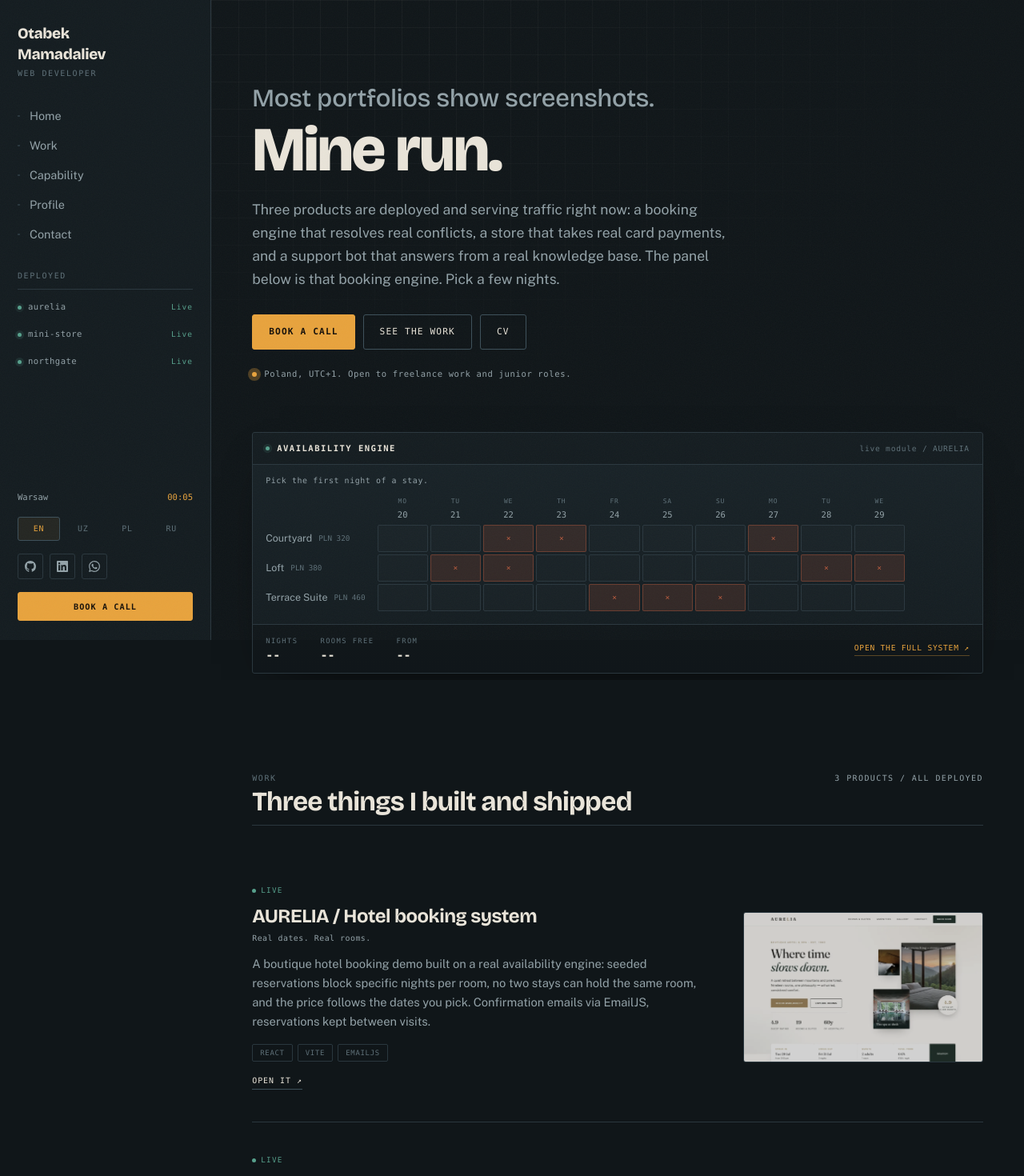
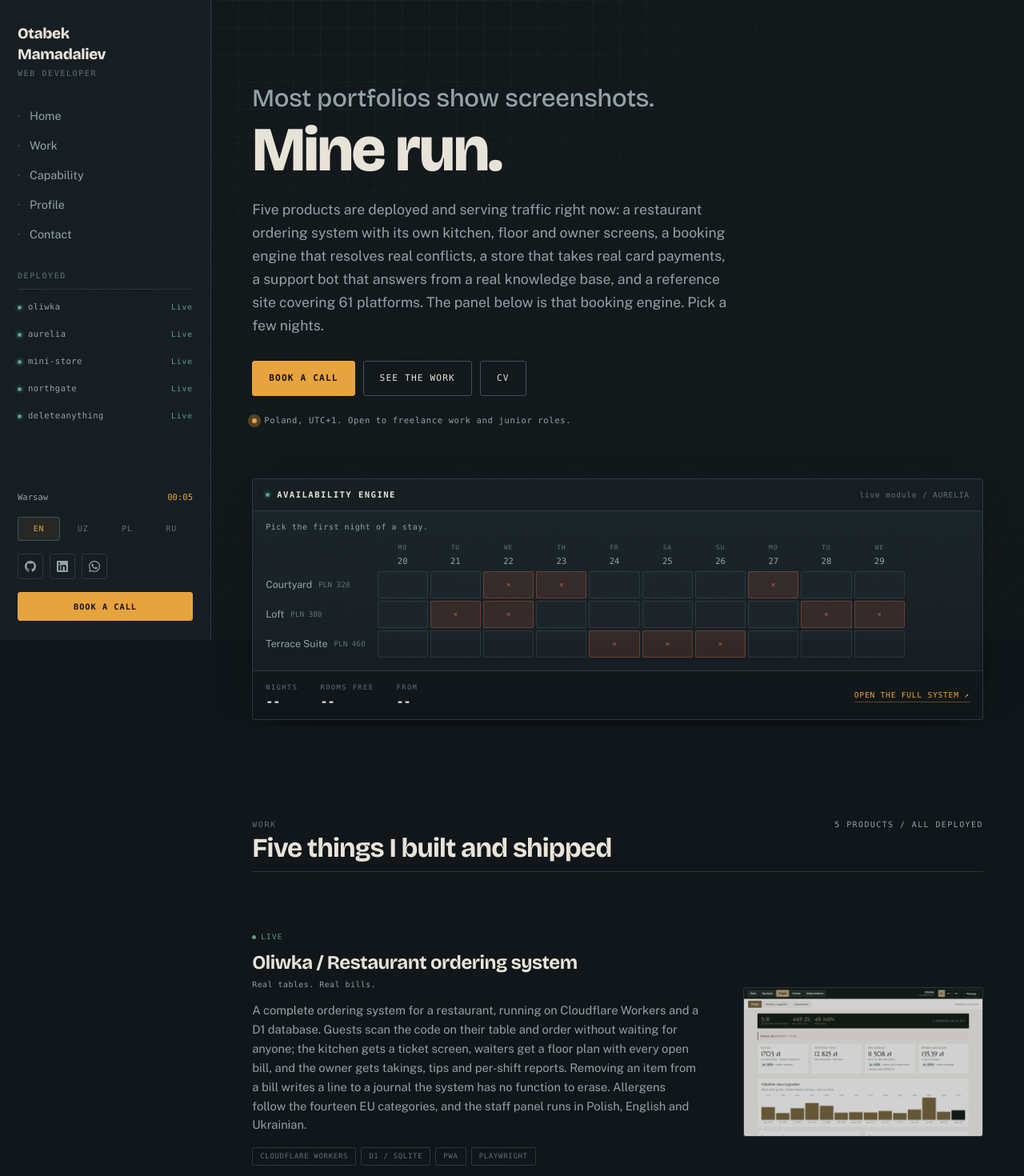
Before and after one commit to otabekmamadaliev/otabek-portfolio, a React (Vite) app: page / in a window 1280 px wide. Shown: the top 1470 px of the page at 80% size. Built offline with nearby package versions, Linux system fonts and the light colour scheme; a web font is replaced by a local one.

Commit message:
Add the ordering system and Delete Anything to the work section (#20)

```diff
--- a/src/components/Projects.jsx
+++ b/src/components/Projects.jsx
@@ -1,12 +1,21 @@
 import Reveal from './Reveal.jsx'
 import SectionHead from './SectionHead.jsx'
 import { useLang } from '../i18n/lang.jsx'
+import oliwkaShot from '../assets/projects/oliwka.webp'
 import aureliaShot from '../assets/projects/aurelia.webp'
 import ministoreShot from '../assets/projects/ministore.webp'
 import widgetShot from '../assets/projects/widget.webp'
+import deleteanythingShot from '../assets/projects/deleteanything.webp'
 
 // Structure and links live here; translatable copy comes from i18n by index.
+// Order is deliberate: the ordering system leads because it is the only one
+// with a backend of its own, and the last three are the React demos.
 const META = [
+  {
+    tags: ['Cloudflare Workers', 'D1 / SQLite', 'PWA', 'Playwright'],
+    href: 'https://github.com/otabekmamadaliev/oliwka-zamowienia',
+    shot: oliwkaShot,
+  },
   {
     tags: ['React', 'Vite', 'EmailJS'],
     href: 'https://aurelia-booking.vercel.app',
@@ -21,6 +30,11 @@ const META = [
     tags: ['React', 'Vite', 'Gemini API', 'Shadow DOM'],
     href: 'https://ai-support-widget-sand.vercel.app',
     shot: widgetShot,
+  },
+  {
+    tags: ['Node.js', 'No dependencies', 'Own build pipeline', 'SEO'],
+    href: 'https://deleteanything.com',
+    shot: deleteanythingShot,
   },
 ]
 
--- a/src/components/Rail.jsx
+++ b/src/components/Rail.jsx
@@ -10,12 +10,15 @@ const NAV = [
   { key: 'contact', href: '#contact' },
 ]
 
-// The three products that are actually deployed and serving traffic.
-// This is the rail's reason to exist: it reports real state.
+// The products that are actually deployed and serving traffic.
+// This is the rail's reason to exist: it reports real state, so nothing
+// goes in this list that is not reachable right now.
 const SERVICES = [
+  { name: 'oliwka', href: 'https://github.com/otabekmamadaliev/oliwka-zamowienia' },
   { name: 'aurelia', href: 'https://aurelia-booking.vercel.app' },
   { name: 'mini-store', href: 'https://mini-store-olive.vercel.app' },
   { name: 'northgate', href: 'https://ai-support-widget-sand.vercel.app' },
+  { name: 'deleteanything', href: 'https://deleteanything.com' },
 ]
 
 const PROFILES = [
--- a/src/i18n/translations.js
+++ b/src/i18n/translations.js
@@ -23,7 +23,7 @@ export const translations = {
     },
     sections: {
       work: 'Work',
-      workDatum: '3 products / all deployed',
+      workDatum: '5 products / all deployed',
       capability: 'Capability',
       capabilityDatum: 'What I ship',
       profile: 'Profile',
@@ -34,7 +34,7 @@ export const translations = {
     hero: {
       headline1: 'Most portfolios show screenshots.',
       headline2: 'Mine run.',
-      sub: 'Three products are deployed and serving traffic right now: a booking engine that resolves real conflicts, a store that takes real card payments, and a support bot that answers from a real knowledge base. The panel below is that booking engine. Pick a few nights.',
+      sub: 'Five products are deployed and serving traffic right now: a restaurant ordering system with its own kitchen, floor and owner screens, a booking engine that resolves real conflicts, a store that takes real card payments, a support bot that answers from a real knowledge base, and a reference site covering 61 platforms. The panel below is that booking engine. Pick a few nights.',
       viewWork: 'See the work',
       downloadCv: 'CV',
       bookCall: 'Book a call',
@@ -58,9 +58,15 @@ export const translations = {
       seeFull: 'Open the full system',
     },
     projects: {
-      title: 'Three things I built and shipped',
+      title: 'Five things I built and shipped',
       open: 'Open it',
       items: [
+        {
+          status: 'Live',
+          artLabel: 'Real tables. Real bills.',
+          title: 'Oliwka / Restaurant ordering system',
+          desc: 'A complete ordering system for a restaurant, running on Cloudflare Workers and a D1 database. Guests scan the code on their table and order without waiting for anyone; the kitchen gets a ticket screen, waiters get a floor plan with every open bill, and the owner gets takings, tips and per-shift reports. Removing an item from a bill writes a line to a journal the system has no function to erase. Allergens follow the fourteen EU categories, and the staff panel runs in Polish, English and Ukrainian.',
+        },
         {
           status: 'Live',
           artLabel: 'Real dates. Real rooms.',
@@ -78,6 +84,12 @@ export const translations = {
           artLabel: 'Real answers. Real time.',
           title: 'Northgate / AI support chatbot',
           desc: "An embeddable support chatbot that drops onto any website with one script tag. It answers only from the business's own knowledge base, politely declines everything else, and routes emergencies to the phone. Replies stream in live, the API key stays server-side in a Vercel function, and the widget renders in a shadow root so the host page's CSS cannot touch it.",
+        },
+        {
+          status: 'Live',
+          artLabel: 'Real steps. Checked links.',
+          title: 'Delete Anything / account deletion guides',
+          desc: 'A reference site covering how to close an account on 61 platforms, plus what people need on the way out: a data-export checklist, how long each service actually takes to erase you, and templates. No framework and no dependencies — a build script I wrote generates the site, validates the HTML and follows every outbound link before anything ships, so a guide never sends you to a page that moved.',
         },
       ],
     },
@@ -157,7 +169,7 @@ export const translations = {
     },
     sections: {
       work: 'Ishlar',
-      workDatum: '3 ta mahsulot / barchasi jonli',
+      workDatum: '5 ta mahsulot / barchasi jonli',
       capability: "Ko'nikmalar",
       capabilityDatum: 'Men nima qilaman',
       profile: 'Profil',
@@ -168,7 +180,7 @@ export const translations = {
     hero: {
       headline1: "Ko'pchilik portfolioda skrinshot ko'rsatadi.",
       headline2: 'Meniki ishlaydi.',
-      sub: "Uchta mahsulot hozir ishlab turibdi: haqiqiy bandlikni hal qiladigan bron tizimi, haqiqiy karta to'lovlarini qabul qiladigan do'kon va haqiqiy bilimlar bazasidan javob beradigan yordam boti. Quyidagi panel — o'sha bron tizimi. Bir necha kecha tanlab ko'ring.",
+      sub: "Beshta mahsulot hozir ishlab turibdi: oshxona, zal va egasi uchun alohida ekranlari bo'lgan restoran buyurtma tizimi, haqiqiy bandlikni hal qiladigan bron tizimi, haqiqiy karta to'lovlarini qabul qiladigan do'kon, haqiqiy bilimlar bazasidan javob beradigan yordam boti va 61 ta platformani qamrab olgan ma'lumot sayti. Quyidagi panel — o'sha bron tizimi. Bir necha kecha tanlab ko'ring.",
       viewWork: "Ishlarni ko'rish",
       downloadCv: 'CV',
       bookCall: 'Suhbat belgilash',
@@ -192,9 +204,15 @@ export const translations = {
       seeFull: "To'liq tizimni ochish",
     },
     projects: {
-      title: 'Men yaratgan va ishga tushirgan uchta narsa',
+      title: 'Men yaratgan va ishga tushirgan beshta narsa',
       open: 'Ochish',
       items: [
+        {
+          status: 'Jonli',
+          artLabel: 'Haqiqiy stollar. Haqiqiy hisoblar.',
+          title: 'Oliwka / restoran buyurtma tizimi',
+          desc: "Cloudflare Workers va D1 ma'lumotlar bazasida ishlaydigan to'liq restoran buyurtma tizimi. Mehmon stolidagi kodni skanerlaydi va hech kimni kutmasdan buyurtma beradi; oshxona chek ekranini, ofitsiantlar barcha ochiq hisoblari bilan zal sxemasini, egasi esa tushum, choychaqa va har bir smena bo'yicha hisobotlarni oladi. Hisobdan pozitsiya olib tashlansa, jurnalga yozuv tushadi — tizimda uni o'chiradigan funksiya yo'q. Allergenlar Yevropa Ittifoqining o'n to'rtta toifasiga muvofiq, xodimlar paneli esa polyak, ingliz va ukrain tillarida ishlaydi.",
+        },
         {
           status: 'Jonli',
           artLabel: 'Haqiqiy sanalar. Haqiqiy xonalar.',
@@ -212,6 +230,12 @@ export const translations = {
           artLabel: 'Haqiqiy javoblar. Real vaqtda.',
           title: 'Northgate / AI yordam chatboti',
           desc: "Bitta skript tegi bilan istalgan saytga o'rnatiladigan yordam chatboti. U faqat biznesning o'z bilimlar bazasidan javob beradi — xizmatlar, narxlar, ish vaqti — qolgan savollarni xushmuomalalik bilan rad etadi va shoshilinch holatlarda telefon raqamini beradi. Javoblar jonli oqim tarzida keladi, API kalit Vercel funksiyasida server tomonida qoladi, vidjet esa shadow DOM ichida ishlaydi — saytning CSS'i unga ta'sir qila olmaydi.",
+        },
+        {
+          status: 'Jonli',
+          artLabel: 'Haqiqiy qadamlar. Tekshirilgan havolalar.',
+          title: "Delete Anything / akkauntni o'chirish bo'yicha qo'llanmalar",
+          desc: "61 ta platformada akkauntni qanday yopish kerakligini tushuntiradigan ma'lumot sayti, shuningdek ketishdan oldin kerak bo'ladigan narsalar: ma'lumotlarni yuklab olish ro'yxati, har bir xizmat sizni qancha vaqtda o'chirishi va shablonlar. Freymvork ham, tashqi kutubxona ham yo'q — o'zim yozgan skript saytni yig'adi, HTML'ni tekshiradi va e'lon qilishdan oldin har bir tashqi havolani ochib ko'radi, shunda qo'llanma ko'chib ketgan sahifaga yo'naltirmaydi.",
         },
       ],
     },
@@ -298,7 +322,7 @@ export const translations = {
     },
     sections: {
       work: 'Prace',
-      workDatum: '3 produkty / wszystkie działają',
+      workDatum: '5 produktów / wszystkie działają',
       capability: 'Umiejętności',
       capabilityDatum: 'Co realnie robię',
       profile: 'Profil',
@@ -309,7 +333,7 @@ export const translations = {
     hero: {
       headline1: 'Większość portfolio pokazuje zrzuty ekranu.',
       headline2: 'Moje działa.',
-      sub: 'Trzy produkty działają w tej chwili: silnik rezerwacji, który naprawdę rozwiązuje konflikty, sklep przyjmujący prawdziwe płatności kartą i bot wsparcia odpowiadający z prawdziwej bazy wiedzy. Panel poniżej to ten silnik rezerwacji. Wybierz kilka nocy.',
+      sub: 'Pięć produktów działa w tej chwili: system zamówień dla restauracji z osobnymi ekranami kuchni, sali i właściciela, silnik rezerwacji, który naprawdę rozwiązuje konflikty, sklep przyjmujący prawdziwe płatności kartą, bot wsparcia odpowiadający z prawdziwej bazy wiedzy i serwis opisujący 61 platform. Panel poniżej to ten silnik rezerwacji. Wybierz kilka nocy.',
       viewWork: 'Zobacz prace',
       downloadCv: 'CV',
       bookCall: 'Umów rozmowę',
@@ -333,9 +357,15 @@ export const translations = {
       seeFull: 'Otwórz pełny system',
     },
     projects: {
-      title: 'Trzy rzeczy, które zbudowałem i wdrożyłem',
+      title: 'Pięć rzeczy, które zbudowałem i wdrożyłem',
       open: 'Otwórz',
       items: [
+        {
+          status: 'Działa',
+          artLabel: 'Prawdziwe stoliki. Prawdziwe rachunki.',
+          title: 'Oliwka / system zamówień dla restauracji',
+          desc: 'Kompletny system zamawiania dla restauracji, działający na Cloudflare Workers i bazie D1. Gość skanuje kod na swoim stoliku i zamawia, nie czekając na nikogo; kuchnia dostaje ekran z bonami, kelnerzy plan sali ze wszystkimi otwartymi rachunkami, a właściciel utarg, napiwki i raporty z każdej zmiany. Zdjęcie pozycji z rachunku zapisuje wpis w dzienniku, którego system nie ma jak skasować. Alergeny zgodnie z czternastoma kategoriami unijnymi, a panel personelu działa po polsku, angielsku i ukraińsku.',
+        },
         {
           status: 'Działa',
           artLabel: 'Prawdziwe daty. Prawdziwe pokoje.',
@@ -353,6 +383,12 @@ export const translations = {
           artLabel: 'Prawdziwe odpowiedzi. Na żywo.',
           title: 'Northgate / czatbot wsparcia AI',
           desc: 'Czatbot wsparcia, który dodaje się do dowolnej strony jednym tagiem skryptu. Odpowiada wyłącznie na podstawie bazy wiedzy firmy — usługi, ceny, godziny otwarcia — grzecznie odmawia pozostałych pytań, a w nagłych przypadkach kieruje do telefonu. Odpowiedzi przychodzą strumieniowo na żywo, klucz API zostaje po stronie serwera w funkcji Vercel, a widget działa w shadow DOM, więc CSS strony go nie dotyka.',
+        },
+        {
+          status: 'Działa',
+          artLabel: 'Prawdziwe kroki. Sprawdzone linki.',
+          title: 'Delete Anything / poradniki usuwania kont',
+          desc: 'Serwis opisujący, jak zamknąć konto na 61 platformach, plus to, czego człowiek potrzebuje przy wyjściu: lista rzeczy do pobrania przed usunięciem, ile naprawdę trwa skasowanie w każdym serwisie i gotowe szablony. Bez frameworka i bez zależności — napisany przeze mnie skrypt buduje cały serwis, sprawdza HTML i otwiera każdy link wychodzący przed publikacją, żeby poradnik nie prowadził na stronę, która się przeniosła.',
         },
       ],
     },
@@ -438,7 +474,7 @@ export const translations = {
     },
     sections: {
       work: 'Работы',
-      workDatum: '3 продукта / все онлайн',
+      workDatum: '5 продуктов / все онлайн',
       capability: 'Навыки',
       capabilityDatum: 'Что я реально делаю',
       profile: 'Профиль',
@@ -449,7 +485,7 @@ export const translations = {
     hero: {
       headline1: 'Обычно в портфолио показывают скриншоты.',
       headline2: 'У меня всё работает.',
-      sub: 'Три продукта работают прямо сейчас: движок бронирования, который реально разрешает конфликты, магазин с настоящей оплатой картой и бот поддержки, отвечающий по реальной базе знаний. Панель ниже — это тот самый движок бронирования. Выберите несколько ночей.',
+      sub: 'Пять продуктов работают прямо сейчас: система заказов для ресторана с отдельными экранами кухни, зала и владельца, движок бронирования, который реально разрешает конфликты, магазин с настоящей оплатой картой, бот поддержки, отвечающий по реальной базе знаний, и справочный сайт по 61 платформе. Панель ниже — это тот самый движок бронирования. Выберите несколько ночей.',
       viewWork: 'Смотреть работы',
       downloadCv: 'Резюме',
       bookCall: 'Записаться на звонок',
@@ -473,9 +509,15 @@ export const translations = {
       seeFull: 'Открыть систему',
     },
     projects: {
-      title: 'Три вещи, которые я построил и запустил',
+      title: 'Пять вещей, которые я построил и запустил',
       open: 'Открыть',
       items: [
+        {
+          status: 'Онлайн',
+          artLabel: 'Реальные столики. Реальные счета.',
+          title: 'Oliwka / система заказов для ресторана',
+          desc: 'Полноценная система заказов для ресторана на Cloudflare Workers и базе D1. Гость сканирует код на своём столике и заказывает, никого не дожидаясь; кухня получает экран с заказами, официанты — план зала со всеми открытыми счетами, а владелец — выручку, чаевые и отчёты по каждой смене. Снятие позиции со счёта пишет строку в журнал, стереть которую в системе нечем. Аллергены по четырнадцати категориям ЕС, а панель персонала работает на польском, английском и украинском.',
+        },
         {
           status: 'Онлайн',
           artLabel: 'Реальные даты. Реальные номера.',
@@ -493,6 +535,12 @@ export const translations = {
           artLabel: 'Реальные ответы. В реальном времени.',
           title: 'Northgate / ИИ-чатбот поддержки',
           desc: 'Встраиваемый чат-бот поддержки, который добавляется на любой сайт одним тегом скрипта. Он отвечает только по базе знаний бизнеса — услуги, цены, часы работы — вежливо отклоняет всё остальное, а в экстренных случаях направляет к телефону. Ответы приходят потоком в реальном времени, ключ API остаётся на сервере в функции Vercel, а виджет работает в shadow DOM, поэтому CSS сайта на него не влияет.',
+        },
+        {
+          status: 'Онлайн',
+          artLabel: 'Реальные шаги. Проверенные ссылки.',
+          title: 'Delete Anything / руководства по удалению аккаунтов',
+          desc: 'Справочный сайт о том, как закрыть аккаунт на 61 платформе, плюс всё, что нужно на выходе: список данных, которые стоит выгрузить заранее, сколько на самом деле занимает удаление в каждом сервисе, и готовые шаблоны. Без фреймворка и без зависимостей — написанный мной скрипт собирает сайт, проверяет HTML и открывает каждую внешнюю ссылку перед публикацией, чтобы руководство не вело на переехавшую страницу.',
         },
       ],
     },
```
Also changed, not shown: src/assets/projects/deleteanything.webp (added), src/assets/projects/oliwka.webp (added).
